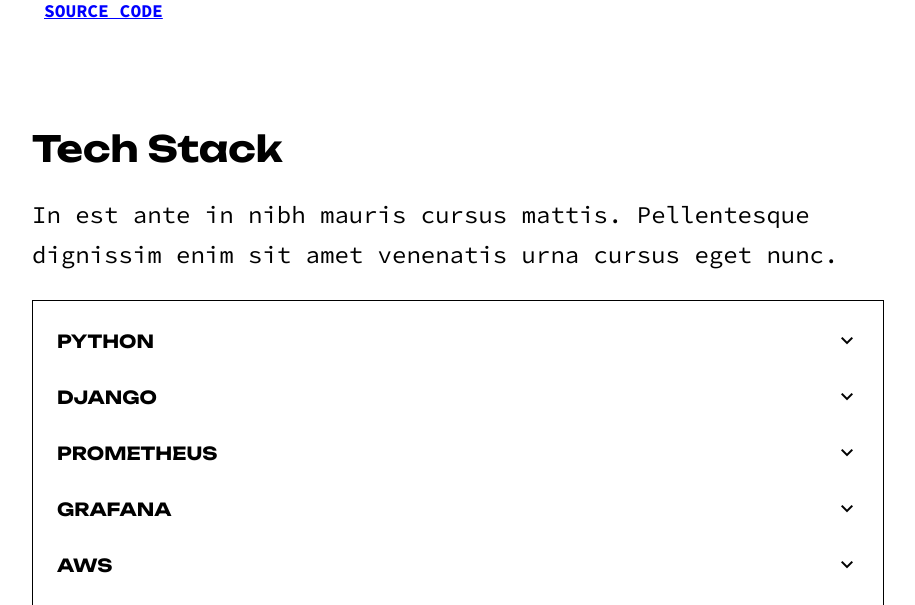
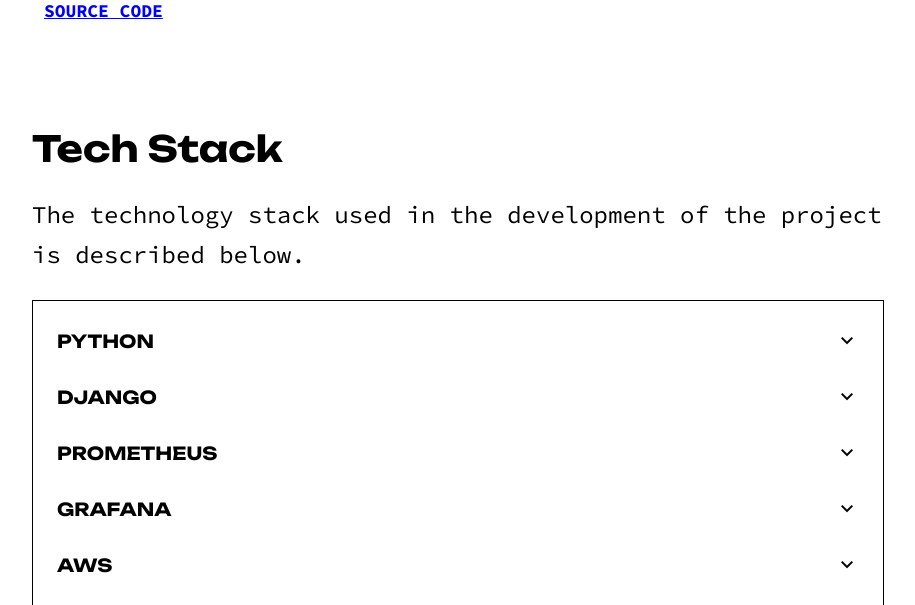
Before and after one commit to sekvi99/Shiji-devops, a Django app: page /about in a window 1280 px wide; the page is wider, and only the part inside the window is pictured. Shown: the part 213-818 px from the top of that part, without its empty margins (182-1097 px from the left). Run offline with Django 4.2, Linux system fonts and the light colour scheme; a user stored in the database is signed in.

Commit message:
Adding description for technology stack used in project

```diff
--- a/shiji_app/grafana_graph_intergration_app/templates/features/about/techstack.html
+++ b/shiji_app/grafana_graph_intergration_app/templates/features/about/techstack.html
@@ -2,7 +2,7 @@
  <section>
     <div class="group1">
         <h2>Tech Stack</h2>
-        <p>In est ante in nibh mauris cursus mattis. Pellentesque dignissim enim sit amet venenatis urna cursus eget nunc.</p>
+        <p>The technology stack used in the development of the project is described below.</p>
     </div>
     <div class="group2">
     {% for item in techstack %}
```
